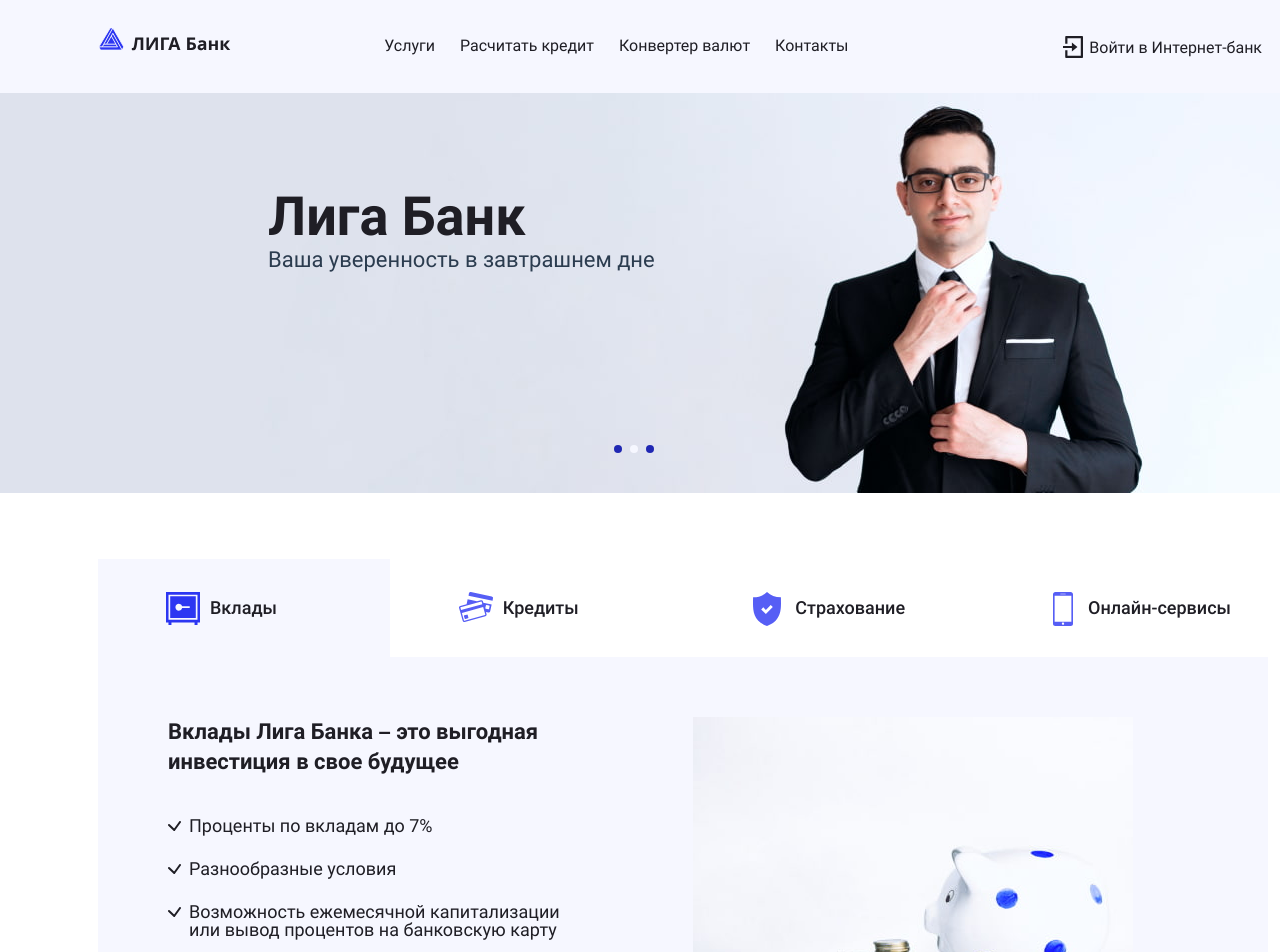
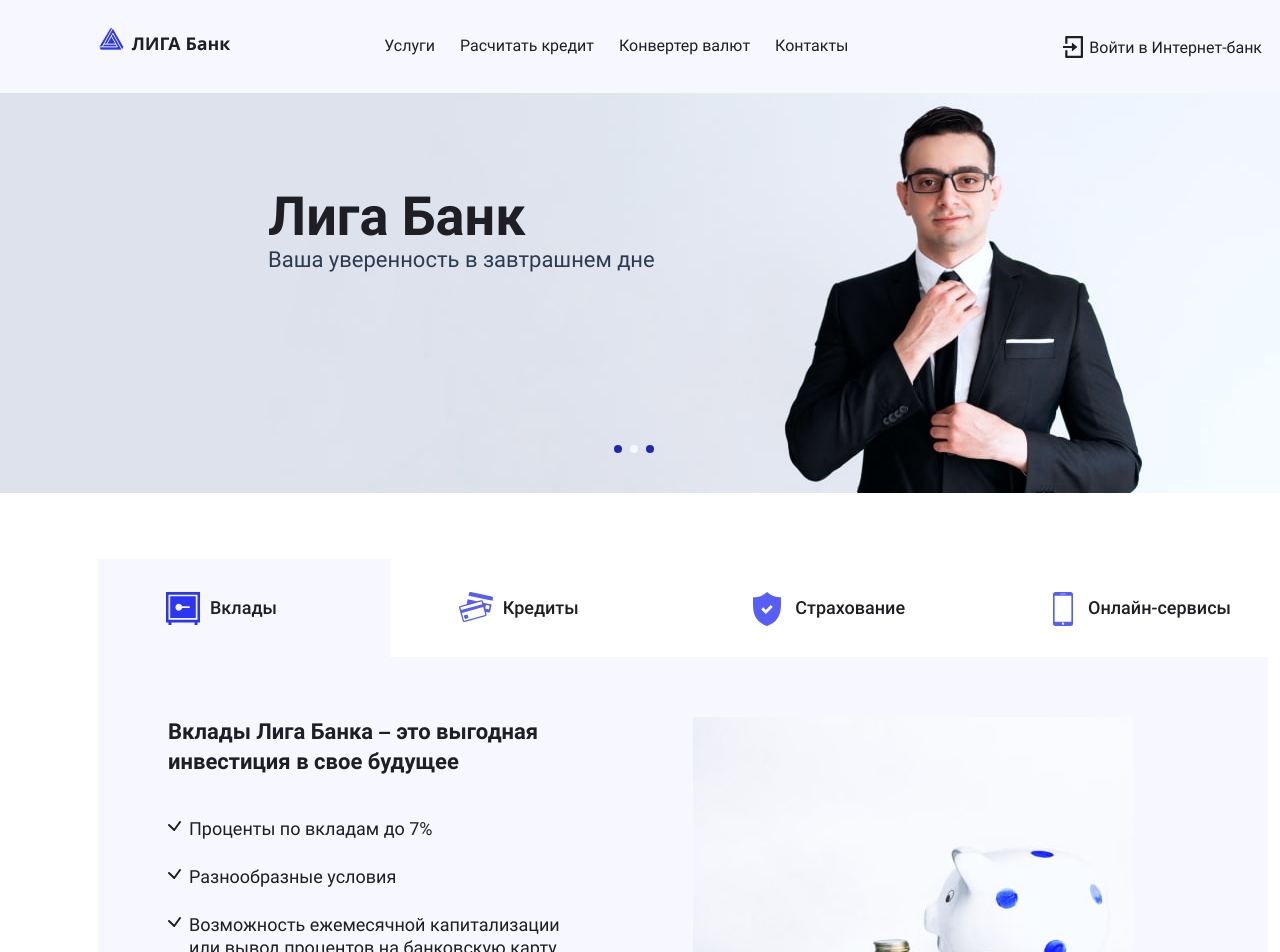
Before and after one commit to mantuok/liga-bank, a React (Create React App) app: page / in a window 1280 px wide. Shown: the top 952 px of the page. Built offline with nearby package versions, Linux system fonts and the light colour scheme; a web font is replaced by a local one.

Commit message:
Services styling for desktop done

```diff
--- a/src/mocks/services.js
+++ b/src/mocks/services.js
@@ -28,6 +28,7 @@ export const services = [
       `Потребительский кредит`
     ],
     description: `Рассчитайте ежемесячный платеж и ставку по кредиту воспользовавшись нашим кредитным калькулятором`,
+
     link: ``,
     directTo: ``,
     img: `../img/loans-desktop.jpg`,
--- a/src/sass/blocks/service-details.scss
+++ b/src/sass/blocks/service-details.scss
@@ -44,6 +44,8 @@
   position: relative;
   padding-left: 21px;
 
+  line-height: 23px;
+
   &:not(:last-child) {
     margin-bottom: 25px;
   }
--- a/src/sass/blocks/services-tabs.scss
+++ b/src/sass/blocks/services-tabs.scss
@@ -9,7 +9,6 @@
   position: relative;
 
   padding-top: 40px;
-  // padding-right: 80px;
   padding-bottom: 40px;
   padding-left: 112px;
 
```
